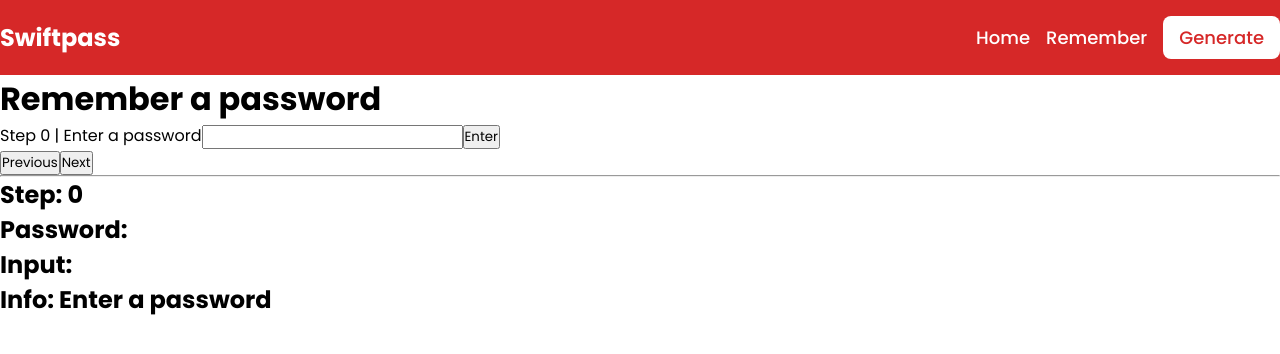
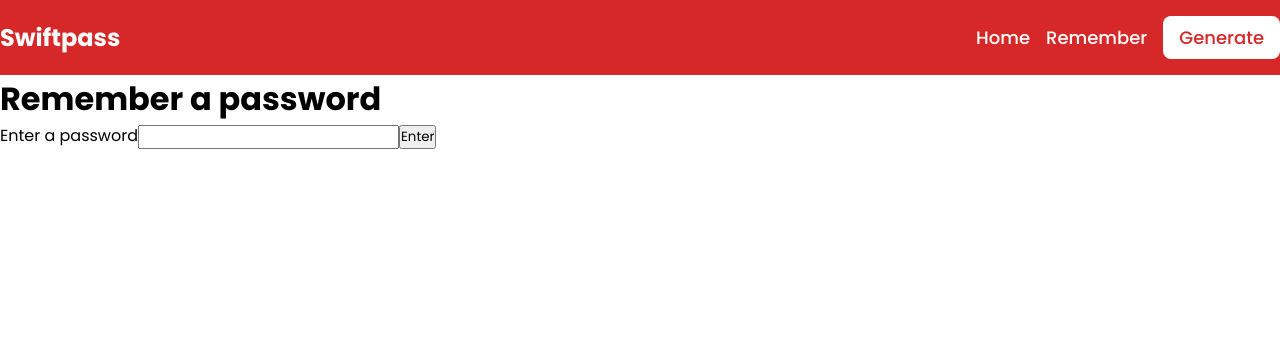
Before and after one commit to hynekfisera/swiftpass, a Next.js app: page /remember in a window 1280 px wide. Shown: the top 354 px of the page. Built offline with nearby package versions, Linux system fonts and the light colour scheme.

Commit message:
Remember page 2

```diff
--- a/pages/remember.js
+++ b/pages/remember.js
@@ -3,7 +3,7 @@
 
 export default function Remember() {
   const [step, setStep] = useState(0);
-  const [password, setPassword] = useState(null);
+  const [password, setPassword] = useState("0");
   const [input, setInput] = useState("");
   const [info, setInfo] = useState("Enter a password");
 
@@ -11,31 +11,45 @@
     if (input !== "") {
       if (step === 0) {
         setPassword(input);
-        setStep(step + 1);
       }
     }
+    setStep(step + 1);
+  };
+
+  const onNext = () => {
+    setInput("");
+    setStep(step + 1);
+  };
+
+  const onPrev = () => {
+    setInput("");
+    setStep(step - 1);
   };
 
   useEffect(() => {
-    if (step === 1) {
-      setInput("");
-      setInfo("Success! Click next to continue.");
-    } else if (step > 0) {
+    if (step === 0) {
+      setInfo("Enter a password");
+    } else {
       const character = Math.floor(step / 2);
-      if (step % 2 === 0) {
-        setInput("");
-        setInfo(`Type the ${character} character`);
+      if (step % 2 !== 0) {
+        if (character === password.length) {
+          setInfo("Correct! Now you remember the password!");
+        } else {
+          if (step === 1) {
+            setInfo(`The ${character + 1} character is ${password[character]}`);
+          } else {
+            if (password.slice(0, character) === input) {
+              setInfo(`Correct! The ${character + 1} character is ${password[character]}`);
+            } else {
+              setInfo("Wrong! Go back or try again");
+            }
+          }
+        }
       } else {
-        if (password[character] === input) {
-          setInfo("Correct!");
-          setStep(step + 1);
-          nextStep();
-        } else {
-          setInfo("Wrong!");
-        }
+        setInfo(`Type the first ${character} character(s)`);
       }
     }
-  }, [step]);
+  }, [step, password, input]);
 
   return (
     <>
@@ -47,28 +61,17 @@
       <main>
         <div className="container">
           <h1>Remember a password</h1>
-          <span>
-            Step {step} | {info}
-          </span>
+          <span>{info}</span>
           <input
             type="text"
             value={input}
             onChange={(e) => {
               setInput(e.target.value);
             }}
+            disabled={step % 2 === 0 ? "" : "disabled"}
           />
-          <button onClick={onEnter}>Enter</button>
-          <div className="steps">
-            <button onClick={() => setStep(step - 1)}>Previous</button>
-            <button onClick={() => setStep(step + 1)}>Next</button>
-          </div>
-          <hr />
-          <div className="debug">
-            <h2>Step: {step}</h2>
-            <h2>Password: {password}</h2>
-            <h2>Input: {input}</h2>
-            <h2>Info: {info}</h2>
-          </div>
+          {Math.floor(step / 2) !== password.length && (step % 2 === 0 ? <button onClick={onEnter}>Enter</button> : <button onClick={onNext}>Next</button>)}
+          {step > 1 && <span onClick={onPrev}>Go back</span>}
         </div>
       </main>
     </>
```
